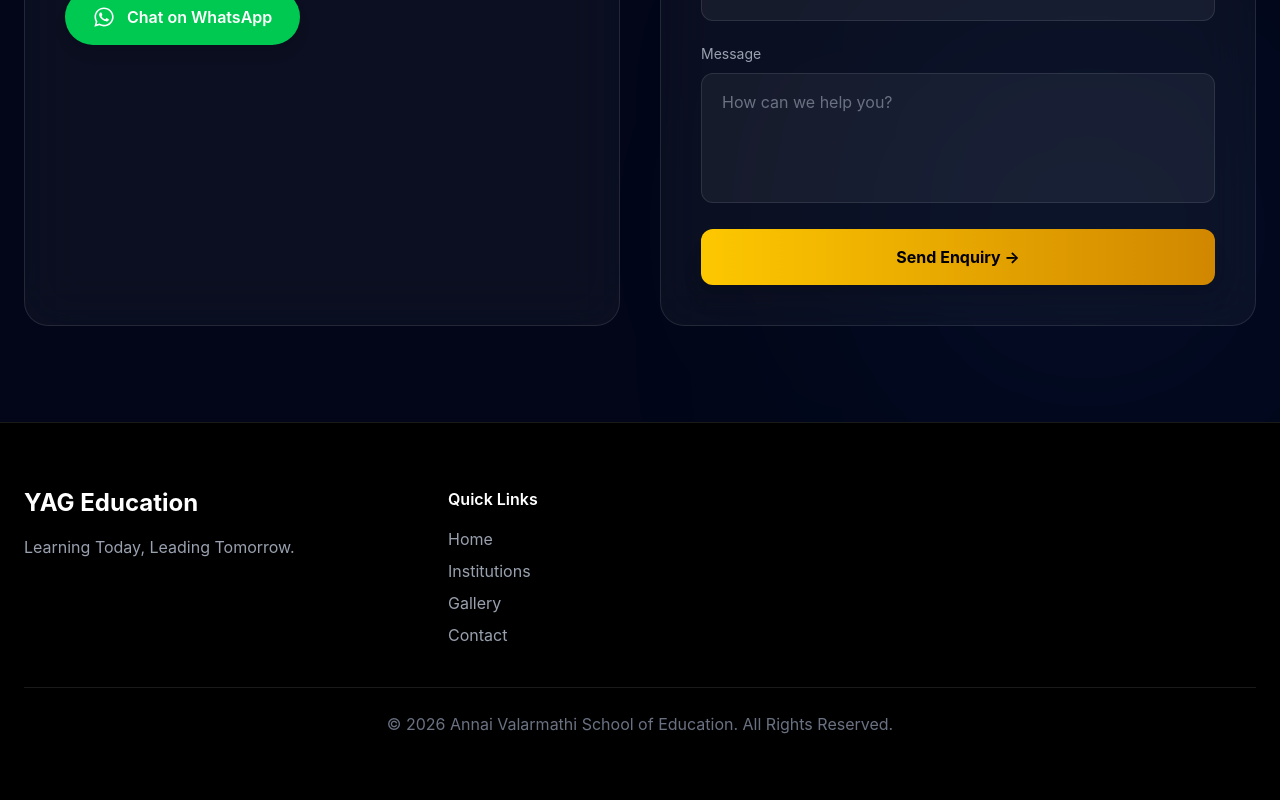
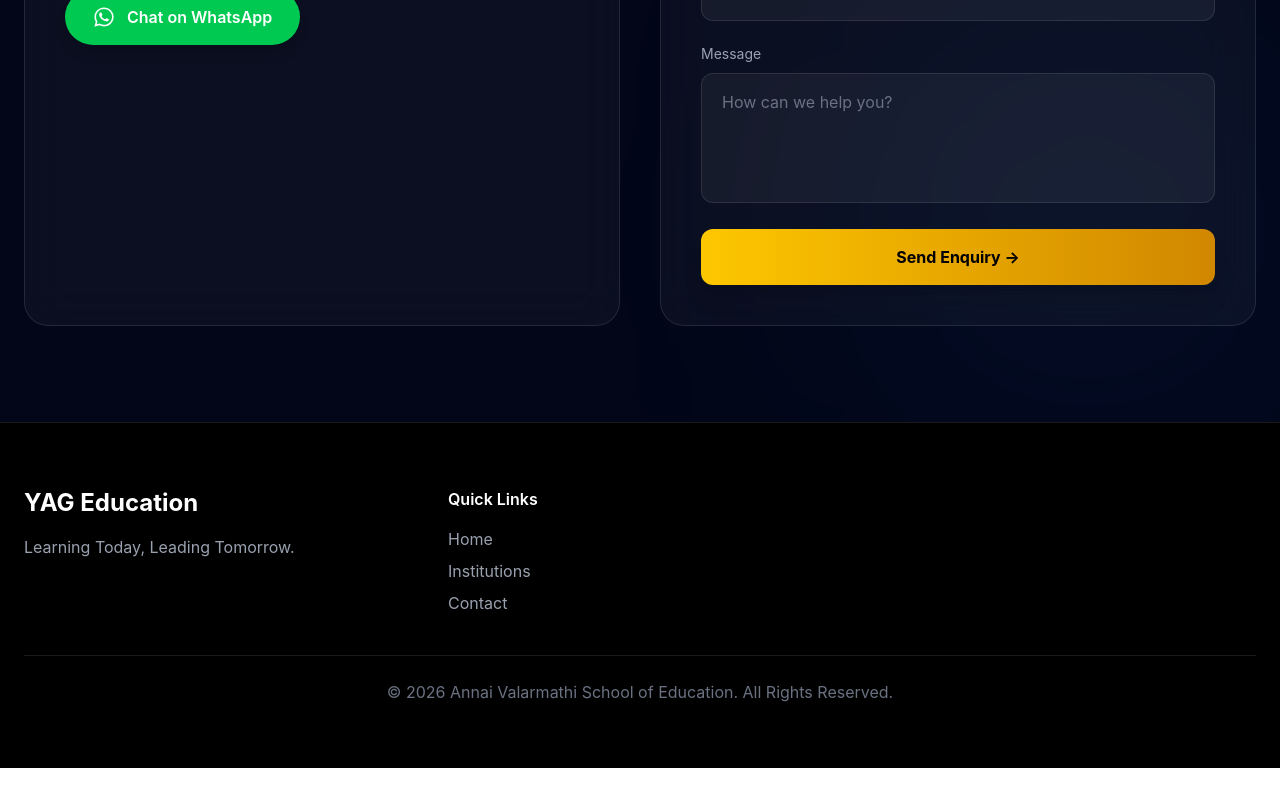
Before and after one commit to Yanira2026/AVEDUCATION, a React (Vite) app: page / in a window 1280 px wide. Shown: the part 6650-7450 px from the top of the page. After the commit the page ends 7418 px from the top, so only its background shows below. Built offline with nearby package versions, Linux system fonts and the light colour scheme.

Commit message:
galleryremoved

```diff
--- a/src/components/Footer.jsx
+++ b/src/components/Footer.jsx
@@ -44,12 +44,6 @@ export default function Footer() {
                 Institutions
               </a>
 
-              <a
-                href="#gallery"
-                className="text-gray-400 hover:text-yellow-400 transition"
-              >
-                Gallery
-              </a>
 
               <a
                 href="#contact"
```
